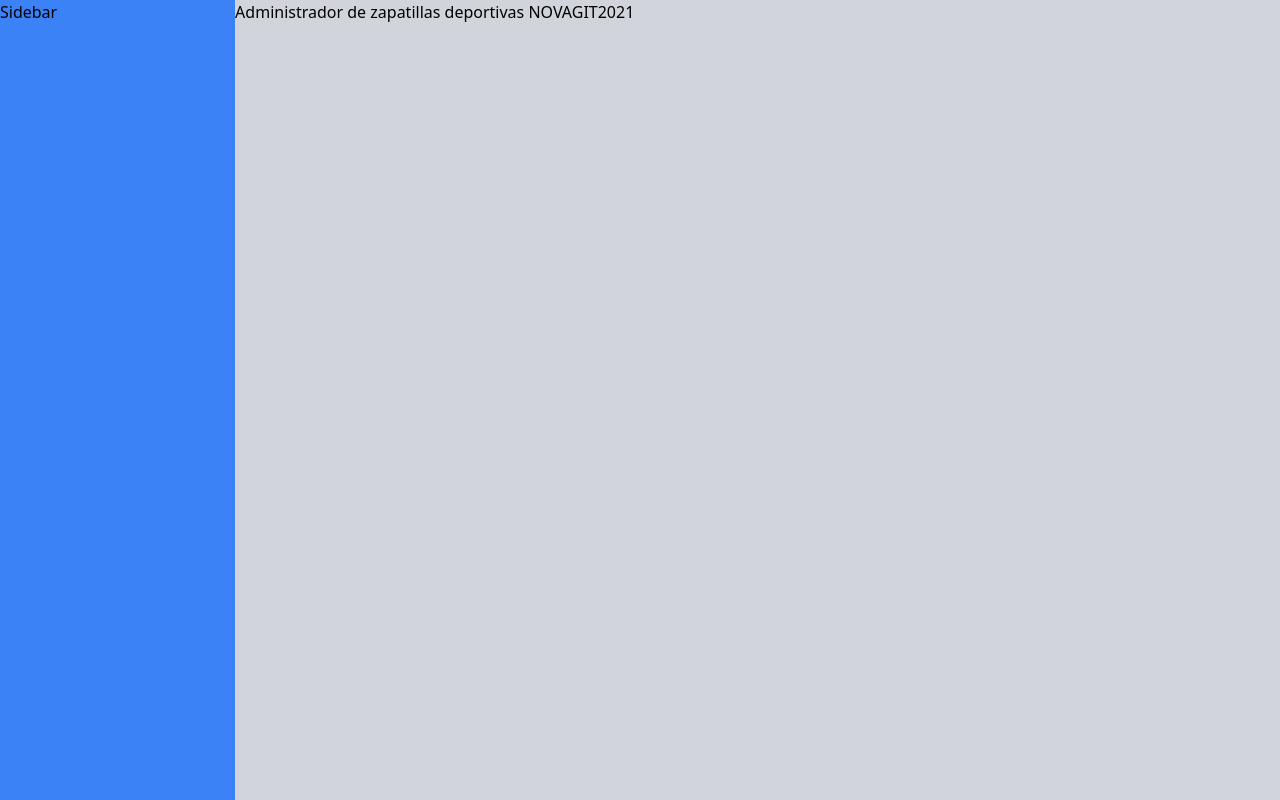
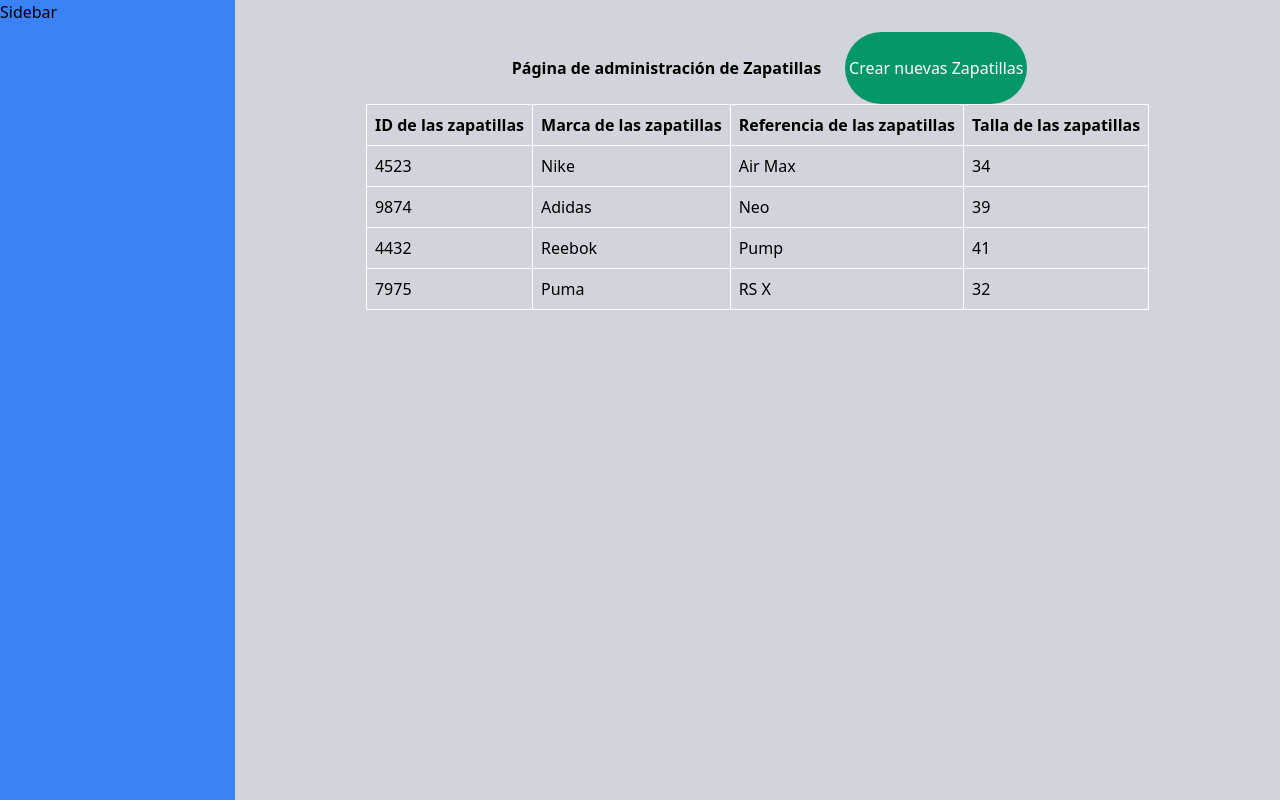
Before and after one commit to NovaGit2021/MinTic2021, a React (Create React App) app: page /admin/zapatillas in a window 1280 px wide. Built offline with nearby package versions, Linux system fonts and the light colour scheme.

Commit message:
Creación registro y tabla de productos y  ajustes al login

```diff
--- a/src/layouts/Authlayout.jsx
+++ b/src/layouts/Authlayout.jsx
@@ -1,5 +1,5 @@
 
-import Logo from "../media/logo.png";
+//import Logo from "../media/logo.png";
 import React from 'react'
 
 
--- a/src/pages/Login.jsx
+++ b/src/pages/Login.jsx
@@ -1,5 +1,6 @@
 import React from 'react';
 import { Link } from 'react-router-dom';
+import logoGoogle from "../media/google_logo.png"
 
 
 const Login = () => {
@@ -23,25 +24,25 @@ const Login = () => {
             required
           />
         </div>
-        <div className='flex justify-between'>
-          <div>
+        <div className='p-3'>
+          <div className="flex justify-center">
             <label htmlFor='recuerdame'>
-              <input type='checkbox' name='recuerdame' />
+              <input type='checkbox' name='recuerdame'/>
               Recuerdame
             </label>
           </div>
-          <div>
+          <div className="m-3">
             <Link to='/'>¿Olvidaste tu contraseña?</Link>
           </div>
         </div>
-        <div>
+        <div className="flex justify-center">
           <Link to='/admin'>
             <button type='submit'>Iniciar Sesión</button>
           </Link>
         </div>
-        <div>O</div>
-        <div>
-          <button>Inicio con google</button>
+        <div className= "m-3 flex justify-center">------- O -------</div>
+        <div className="flex flex-col p-1">
+          <button className="flex justify-center bg-blue-300 rounded "><img src={logoGoogle} alt="Logo Google" className="h-9 m-1"/>Inicio con google</button>
         </div>
       </form>
     </div>
--- a/src/pages/admin/Zapatillas.jsx
+++ b/src/pages/admin/Zapatillas.jsx
@@ -1,11 +1,111 @@
-import React from 'react'
+import React, {useState, useEffect} from 'react'
+
+const zapatillasBackend = [
+   {
+       id:"4523",
+       marca:"Nike",
+       referencia:"Air Max",
+       talla:"34"
+   },
+   {
+       id:"9874",
+       marca:"Adidas",
+       referencia:"Neo",
+       talla:"39"
+    },
+    {
+        id:"4432",
+        marca:"Reebok",
+        referencia:"Pump",
+        talla:"41"
+    },
+    {
+        id:"7975",
+        marca:"Puma",
+        referencia:"RS X",
+        talla:"32"
+    },
+];
 
 const Zapatillas = () => {
+    const [mostrarTabla, setMostrarTabla] = useState(true);
+    const [zapatillas, setZapatillas] = useState([]);
+    const [textoBoton, setTextoBoton] = useState('Crear nuevas Zapatillas')
+
+    useEffect(() =>{
+        setZapatillas(zapatillasBackend);
+    },[]);
+
+
+    useEffect(()=>{
+        if(mostrarTabla){
+          setTextoBoton("Crear nuevas Zapatillas")
+        } else{
+          setTextoBoton("Listado de Zapatillas")
+        }
+    },[mostrarTabla])
     return (
-        <div>
-            Administrador de zapatillas deportivas NOVAGIT2021
+        <div className="w-500 flex flex-col items-center justify-start w-full m-8" >
+        <div className= "flex justify-between mg-10">
+        <h2 className="flex justify-center font-extrabold m-6">Página de administración de Zapatillas</h2>
+        <button onClick={()=>
+            {setMostrarTabla(!mostrarTabla);
+        }}
+            className="text-white bg-green-600 p-1 rounded-full mg-10"> {textoBoton}
+        </button>
+        </div>
+        {mostrarTabla ? <TablaZapatillas listaZapatillas={zapatillas}/>: <FormularioCreacionZapatillas/>}
         </div>
     )
 }
 
+const TablaZapatillas = ({listaZapatillas}) => {
+    useEffect(()=>{
+        console.log("este es el listado de zapatillas en el componente tabla", listaZapatillas)
+    },[listaZapatillas])
+    return (
+        <div className="flex flex-col items-center justify-center">
+        <table className="tabla">
+        <thead className="">
+        <tr className= "">
+        <th>ID de las zapatillas</th>
+        <th>Marca de las zapatillas</th>
+        <th>Referencia de las zapatillas</th>
+        <th>Talla de las zapatillas</th>
+        </tr>
+        </thead>
+        <tbody>
+            {listaZapatillas.map((zapatilla)=>{
+                return (
+                    <tr>
+                    <td>{zapatilla.id}</td>
+                    <td>{zapatilla.marca}</td>
+                    <td>{zapatilla.referencia}</td>
+                    <td>{zapatilla.talla}</td>
+                </tr>
+                );
+            })}
+        </tbody>
+        </table>
+        </div>
+    )
+};
+const FormularioCreacionZapatillas = () => {
+    return (
+        <div className="flex flex-col justify-center m-12 min-w-max">
+        <div className= "flex justify-between">
+        <h2 className= "flex justify-center m-4 font-black">Formulario de zapatillas</h2>
+        </div>
+        <form className='grid grid-cols-2'>
+        <input className="bg-gray-50 border-gray-600 p-2 rounded lg m-2" type="text" placeholder="ID de las zapatillas"/>
+        <input className="bg-gray-50 border-gray-600 p-2 rounded lg m-2" type="text" placeholder="Marca de las zapatillas"/>
+        <input className="bg-gray-50 border-gray-600 p-2 rounded lg m-2" type="text" placeholder="Referencia de las zapatillas"/>
+        <input className="bg-gray-50 border-gray-600 p-2 rounded lg m-2" type="number" placeholder="Talla de las zapatillas" min="32" max="44"/>
+        <button type= "button" className= "col-span-2 m-4 bg-blue-500 p-2 hover:bg-blue-700">Guardar Zapatillas</button>
+        </form>
+        </div>
+    )
+};
+
+
 export default Zapatillas
--- a/src/styles/styles.css
+++ b/src/styles/styles.css
@@ -1,3 +1,9 @@
 @tailwind base;
 @tailwind components;
 @tailwind utilities;
+
+.tabla td, .tabla th{
+    padding: 8px;
+    margin: 4px;
+    border: 1px solid white;
+}
```
